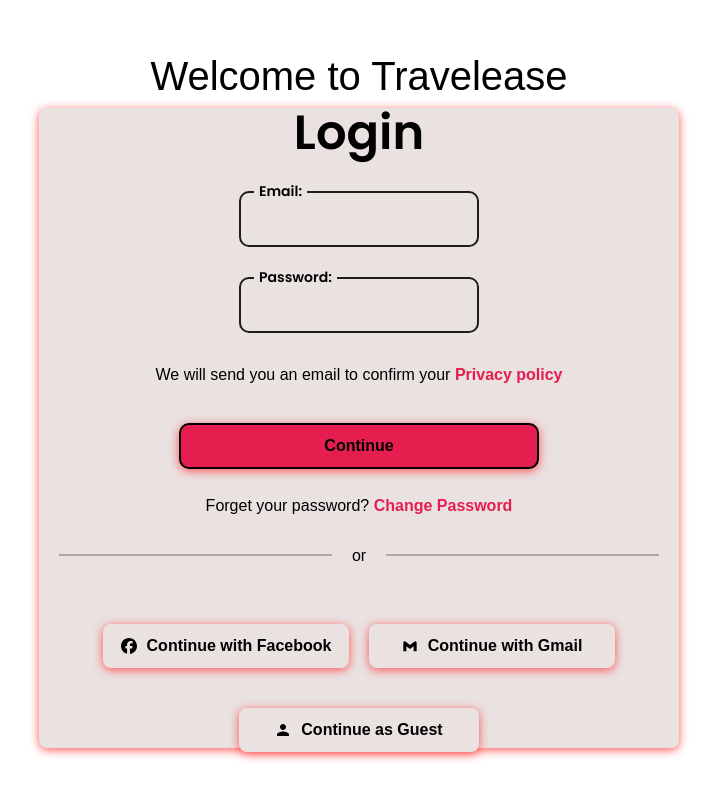
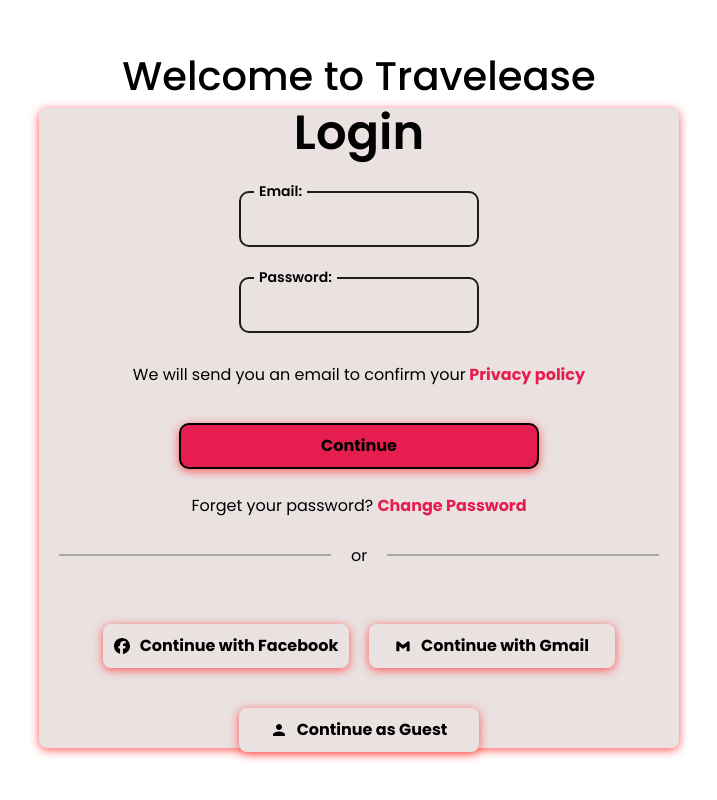
Before and after one commit to Mohamed-Anes-BH/Travelease, a React (Vite) app: page / in a window 1280 px wide. Shown: the whole page, without its empty margins (281-998 px from the left). Built offline with nearby package versions, Linux system fonts and the light colour scheme.

Commit message:
rani wjdt paga lkbira

```diff
--- a/src/App.jsx
+++ b/src/App.jsx
@@ -8,8 +8,8 @@
     return (
         <>
             <Routes>
+
                 <Route path="/" element={<Login />} />
-
             </Routes>
 
         </>
--- a/src/css/Home.css
+++ b/src/css/Home.css
@@ -1,3 +1,4 @@
+@import url('https://fonts.googleapis.com/css2?family=Poppins:ital,wght@0,100;0,200;0,300;0,400;0,500;0,600;0,700;0,800;0,900;1,100;1,200;1,300;1,400;1,500;1,600;1,700;1,800;1,900&display=swap');
 *{
     margin: 0;
     padding: 0%;
--- a/src/css/Login.css
+++ b/src/css/Login.css
@@ -9,6 +9,7 @@
     height: 100vh;
     background-color: white;
     width: 100%;
+    font-family: poppins, sans-serif;
 
 }
 #loginForm{
--- a/src/css/Navbar.css
+++ b/src/css/Navbar.css
@@ -1,3 +1,4 @@
+@import url('https://fonts.googleapis.com/css2?family=Poppins:ital,wght@0,100;0,200;0,300;0,400;0,500;0,600;0,700;0,800;0,900;1,100;1,200;1,300;1,400;1,500;1,600;1,700;1,800;1,900&display=swap');
 body {
     margin: 0;
     font-family: sans-serif;
--- a/src/pages/forgetPassword.jsx
+++ b/src/pages/forgetPassword.jsx
@@ -1,3 +1,4 @@
+
 import React, { useState } from "react";
 import "../css/forgetPassword.css"; // Importing the CSS file for styling
 import NavBar from "./NavBar";
@@ -34,6 +35,7 @@
                     <p>
                         Maybe late? <a href="/">Back to home page</a>
                     </p>
+
                 </form>
             </div>
         </>
```
Also changed, not shown: src/card/cards.jsx (deleted, +0 -10 lines), src/assets/image/hotel.png (renamed from src/image/hotel.png), src/assets/image/tra.png (renamed from src/image/tra.png).
